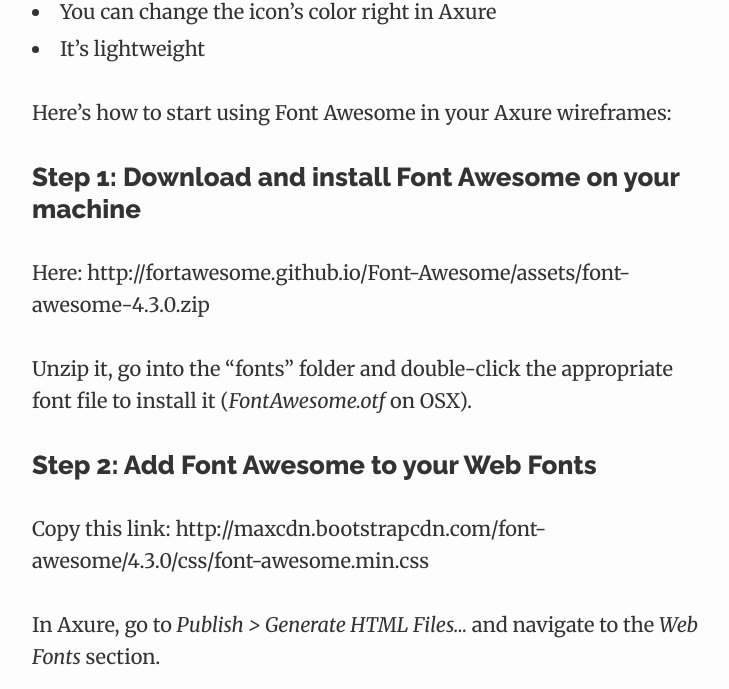
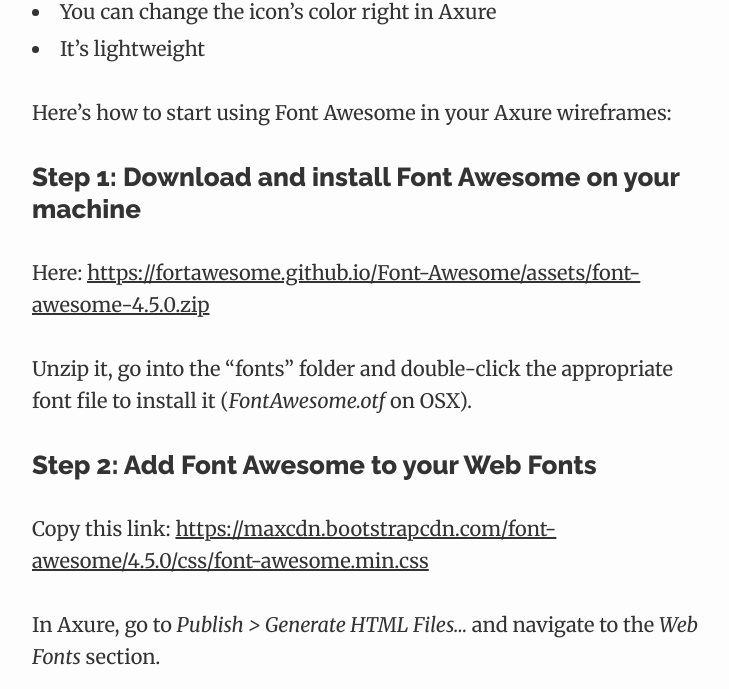
Before and after one commit to zkuzmic/zachkuzmic.com, a Jekyll site: the page built from _posts/2015-01-31-using-font-awesome-in-axure.markdown, in a window 1280 px wide and 900 px high, scrolled down 570 px, cut to the strip 0-689 px from the top of the window. Shown: the whole strip, without its empty margins (273-1002 px from the left). Built offline with Jekyll 4.4.1, drawn with Linux system fonts in a browser that asks for light colours; nearby versions of some CDN libraries; comment, search, counter and statistics services are not loaded; some of the changed lines change nothing that is shown.

Commit message:
added links in axure blog post

```diff
--- a/_posts/2015-01-31-using-font-awesome-in-axure.markdown
+++ b/_posts/2015-01-31-using-font-awesome-in-axure.markdown
@@ -16,13 +16,13 @@
 
 ###Step 1: Download and install Font Awesome on your machine
 
-Here: http://fortawesome.github.io/Font-Awesome/assets/font-awesome-4.3.0.zip
+Here: [https://fortawesome.github.io/Font-Awesome/assets/font-awesome-4.5.0.zip](https://fortawesome.github.io/Font-Awesome/assets/font-awesome-4.5.0.zip)
 
 Unzip it, go into the “fonts” folder and double-click the appropriate font file to install it (*FontAwesome.otf* on OSX).
 
 ###Step 2: Add Font Awesome to your Web Fonts
 
-Copy this link: http://maxcdn.bootstrapcdn.com/font-awesome/4.3.0/css/font-awesome.min.css
+Copy this link: [https://maxcdn.bootstrapcdn.com/font-awesome/4.5.0/css/font-awesome.min.css](https://maxcdn.bootstrapcdn.com/font-awesome/4.5.0/css/font-awesome.min.css)
 
 In Axure, go to *Publish > Generate HTML Files…* and navigate to the *Web Fonts* section.
 
```
